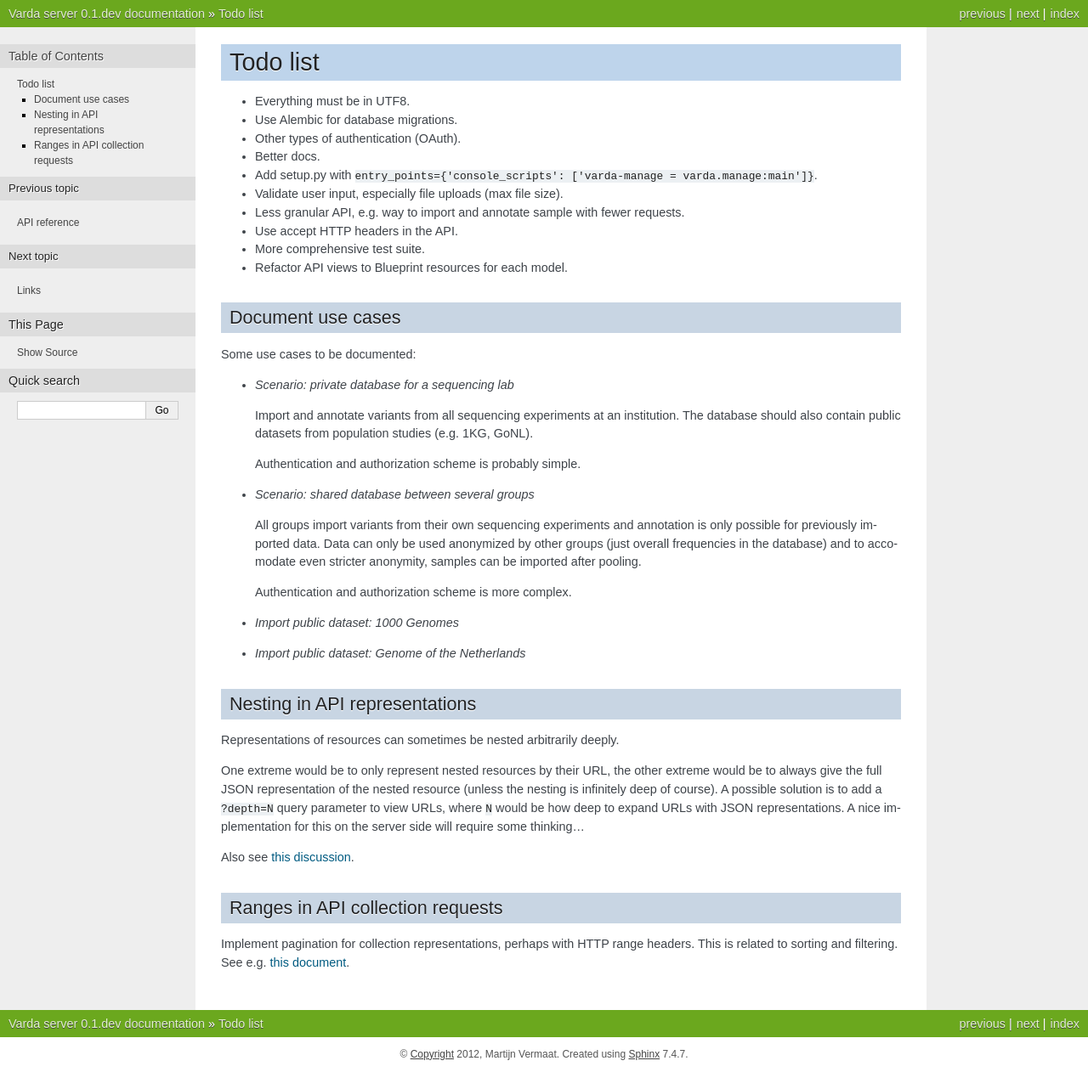
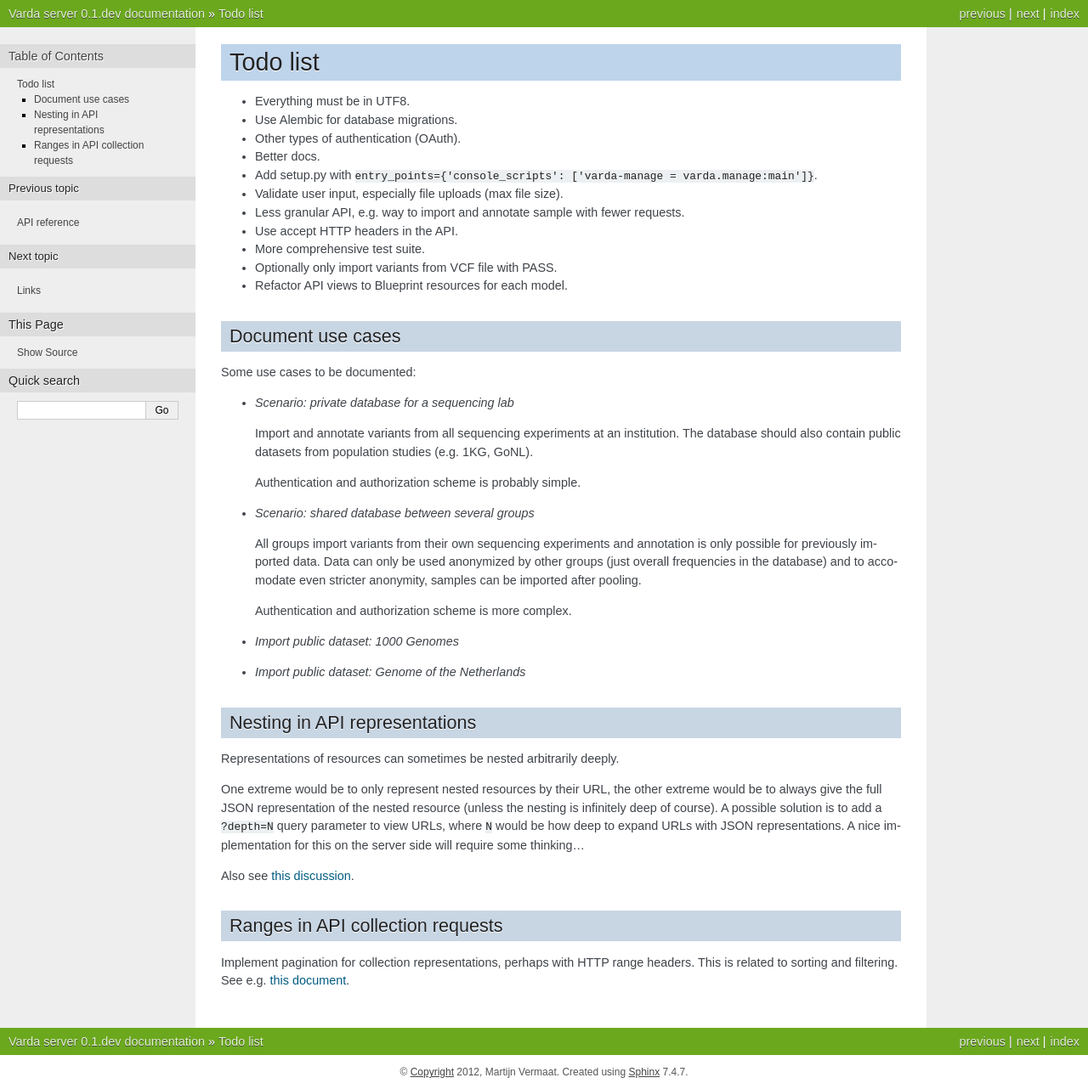
Before and after one commit to varda/varda, a Sphinx documentation site: the page built from doc/todo.rst, in a window 1280 px wide. Shown: the whole page at 85% size. Built offline with Sphinx 7.4.7, drawn with Linux system fonts in a browser that asks for light colours; pages that are not in the unit, such as notebooks, are missing from menus; before the commit the page ends 1261 px from its top, so only the background shows below that.

Commit message:
Todo note

```diff
--- a/doc/todo.rst
+++ b/doc/todo.rst
@@ -10,6 +10,7 @@ Todo list
 * Less granular API, e.g. way to import and annotate sample with fewer requests.
 * Use accept HTTP headers in the API.
 * More comprehensive test suite.
+* Optionally only import variants from VCF file with PASS.
 * Refactor API views to Blueprint resources for each model.
 
 
```
